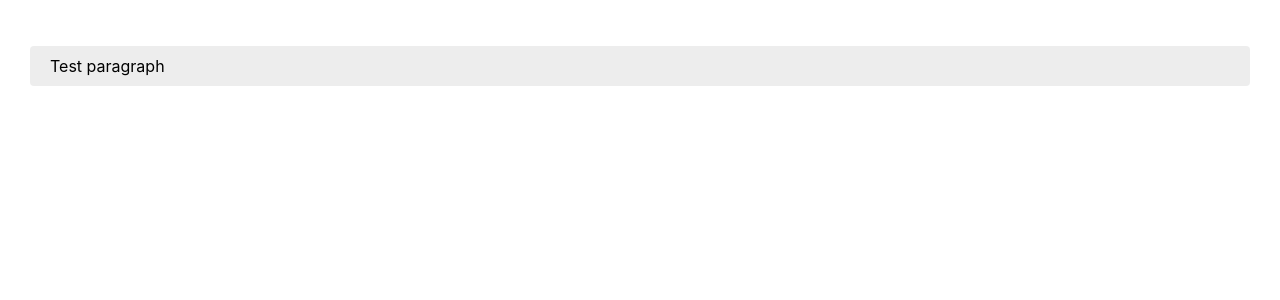
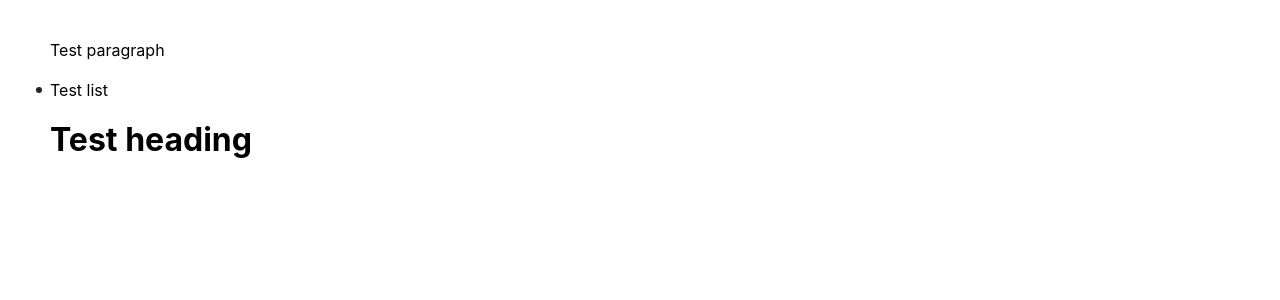
Before and after one commit to satansdeer/notion-clone, a React (Create React App) app: page / in a window 1280 px wide. Shown: the top 300 px of the page. Built offline with nearby package versions, Linux system fonts and the light colour scheme.

Commit message:
Add node types support

```diff
--- a/package.json
+++ b/package.json
@@ -10,6 +10,7 @@
     "@types/node": "^16.11.19",
     "@types/react": "^17.0.38",
     "@types/react-dom": "^17.0.11",
+    "nanoid": "^3.2.0",
     "react": "^17.0.2",
     "react-dom": "^17.0.2",
     "react-scripts": "5.0.0",
--- a/src/App.tsx
+++ b/src/App.tsx
@@ -1,52 +1,214 @@
+import { nanoid } from "nanoid";
 import { useState, useRef } from "react";
 
 const initialState = [
   {
     type: "paragraph",
     value: "Test paragraph",
-		id: Date.now()
+    id: nanoid()
+  },
+  {
+    type: "ul",
+    value: "Test list",
+    id: nanoid(),
+  },
+  {
+    type: "h1",
+    value: "Test heading",
+    id: nanoid(),
   },
 ];
 
-const renderNode = ({ type, value }: any, onKeyPress: any, refFunc: any) => {
-  switch (type) {
+const Node = ({
+  node,
+  refFunc,
+  onAddNode,
+  onRemoveNode,
+  onChangeNodeType,
+  handleNavigation,
+  index,
+}: any) => {
+  const parseCommand = (text: string) => {
+    switch (text) {
+      case "/text": {
+        onChangeNodeType(node, "paragraph");
+        break;
+      }
+      case "/list": {
+        onChangeNodeType(node, "ul");
+        break;
+      }
+      case "/heading1": {
+        onChangeNodeType(node, "h1");
+        break;
+      }
+      default: {
+        break;
+      }
+    }
+  };
+
+  const onKeyDown = (event: any) => {
+    if (event.key === "Enter") {
+      event.preventDefault();
+      if (event.target.textContent[0] === "/") {
+        parseCommand(event.target.textContent);
+        event.target.textContent = "";
+      } else {
+        const id = Date.now();
+        onAddNode({ type: node.type, value: "", id }, index);
+      }
+    }
+    if (event.key === "Backspace" && event.target.textContent === "") {
+      event.preventDefault();
+      onRemoveNode(node);
+    }
+    if (event.key === "ArrowUp") {
+      event.preventDefault();
+      handleNavigation(node, "up");
+    }
+    if (event.key === "ArrowDown") {
+      event.preventDefault();
+      handleNavigation(node, "down");
+    }
+  };
+
+  const handleFocus = ({ target }: any) => {
+    const range = document.createRange();
+    range.selectNodeContents(target);
+    range.collapse(false);
+    const selection = window.getSelection();
+    selection?.removeAllRanges();
+    selection?.addRange(range);
+  };
+
+  switch (node.type) {
     case "paragraph": {
       return (
-        <p ref={refFunc} onKeyPress={onKeyPress} contentEditable="true">
-          {value}
-        </p>
+        <div
+          data-placeholder="Type '/' for commands"
+          ref={refFunc}
+          onFocus={handleFocus}
+          onKeyDown={onKeyDown}
+          contentEditable="true"
+          suppressContentEditableWarning
+          className="node"
+        >
+          {node.value}
+        </div>
       );
+    }
+    case "ul": {
+      return (
+        <div
+          data-placeholder="Type '/' for commands"
+          ref={refFunc}
+          onFocus={handleFocus}
+          onKeyDown={onKeyDown}
+          contentEditable="true"
+          suppressContentEditableWarning
+          className="node list"
+        >
+          {node.value}
+        </div>
+      );
+    }
+    case "h1": {
+      return (
+        <div
+          data-placeholder="Type '/' for commands"
+          ref={refFunc}
+          onFocus={handleFocus}
+          onKeyDown={onKeyDown}
+          contentEditable="true"
+          suppressContentEditableWarning
+          className="node h1"
+        >
+          {node.value}
+        </div>
+      );
+    }
+    default: {
+      return <>test</>;
     }
   }
 };
 
 function App() {
   const [nodes, setNodes] = useState(initialState);
-	const nodeIdToFocusRef = useRef<any>(null)
-	const nodesRef = useRef<any>({})
+  const nodeIdToFocusRef = useRef<any>(null);
+  const nodesRef = useRef<any>({});
 
-	const onKeyPress = (event: any) => {
-		if(event.key === "Enter"){
-			const id = Date.now()
-			nodeIdToFocusRef.current = id;
-			setNodes(oldNodes => [...oldNodes, {type: "paragraph", value: "", id}])
-		}
-	}
+  const onRef = (nodeId: any) => (el: any) => {
+    nodesRef.current[nodeId] = el;
+    if (nodeId === nodeIdToFocusRef.current) {
+      el?.focus();
+      nodeIdToFocusRef.current = null;
+    }
+  };
 
-	const onRef = (nodeId: any) => (el: any) => {
-		nodesRef.current[nodeId] = el
-		if(nodeId === nodeIdToFocusRef.current) {
-			el.focus()
-			nodeIdToFocusRef.current = null;
-		}
-	}
+  const onAddNode = (node: any, index: number) => {
+    nodeIdToFocusRef.current = node.id;
+    setNodes((oldNodes: any) => [
+      ...oldNodes.slice(0, index + 1),
+      node,
+      ...oldNodes.slice(index + 1),
+    ]);
+  };
+
+  const onRemoveNode = (node: any) => {
+    const index = nodes.indexOf(node);
+    setNodes((oldNodes: any) => [
+      ...oldNodes.slice(0, index),
+      ...oldNodes.slice(index + 1),
+    ]);
+    const nodeToFocus = nodes[index - 1];
+    nodesRef.current[nodeToFocus?.id]?.focus();
+  };
+
+  const onChangeNodeType = (node: any, type: string) => {
+    setNodes((oldNodes: any) => [
+      ...oldNodes.slice(0, nodes.indexOf(node)),
+      { ...node, type },
+      ...oldNodes.slice(nodes.indexOf(node) + 1),
+    ]);
+  };
+
+  const handleNavigation = (node: any, direction: string) => {
+    if (direction === "up") {
+      const index = nodes.indexOf(node);
+      console.log(index);
+      if (index > 0) {
+        console.log(nodes[index - 1]);
+        console.log(nodesRef.current[nodes[index - 1].id]);
+        nodesRef.current[nodes[index - 1].id]?.focus();
+      }
+    }
+    if (direction === "down") {
+      const index = nodes.indexOf(node);
+      if (index < nodes.length - 1) {
+        nodesRef.current[nodes[index + 1].id]?.focus();
+      }
+    }
+  };
 
   return (
-    <>
-      {nodes.map((node) => {
-        return renderNode(node, onKeyPress, onRef(node.id));
+    <div>
+      {nodes.map((node, index) => {
+        return (
+          <Node
+            key={node.id}
+            node={node}
+            index={index}
+            onAddNode={onAddNode}
+            handleNavigation={handleNavigation}
+            onChangeNodeType={onChangeNodeType}
+            onRemoveNode={onRemoveNode}
+            refFunc={onRef(node.id)}
+          />
+        );
       })}
-    </>
+    </div>
   );
 }
 
--- a/src/index.css
+++ b/src/index.css
@@ -1,20 +1,54 @@
 body {
   margin: 0;
-	padding: 30px;
-  font-family: -apple-system, BlinkMacSystemFont, 'Segoe UI', 'Roboto', 'Oxygen',
-    'Ubuntu', 'Cantarell', 'Fira Sans', 'Droid Sans', 'Helvetica Neue',
+  padding: 30px;
+  font-family: -apple-system, BlinkMacSystemFont, "Segoe UI", "Roboto", "Oxygen",
+    "Ubuntu", "Cantarell", "Fira Sans", "Droid Sans", "Helvetica Neue",
     sans-serif;
   -webkit-font-smoothing: antialiased;
   -moz-osx-font-smoothing: grayscale;
 }
 
 code {
-  font-family: source-code-pro, Menlo, Monaco, Consolas, 'Courier New',
+  font-family: source-code-pro, Menlo, Monaco, Consolas, "Courier New",
     monospace;
 }
 
-p {
-	padding: 10px 20px;
-	background-color: #ededed;
-	border-radius: 4px;
+[contenteditable="true"]:focus {
+	outline: none;
 }
+
+[contenteditable="true"]:empty:focus:before {
+  content: attr(data-placeholder);
+  color: grey;
+}
+
+.node {
+  padding: 10px 20px;
+  border-radius: 4px;
+}
+
+.node:hover {
+  background-color: #ededed;
+	cursor: text;
+}
+
+.list {
+	position: relative;
+}
+
+.list::after {
+  content: "";
+  position: absolute;
+  bottom: 50%;
+  left: 6px;
+  width: 6px;
+  height: 6px;
+  background-color: #222;
+  border-radius: 50%;
+	transform: translateY(50%);
+}
+
+.h1 {
+	font-size: 2em;
+	font-weight: bold;
+}
```
Also changed, not shown: 1 other file (tests, documents, lock files or other folders).
